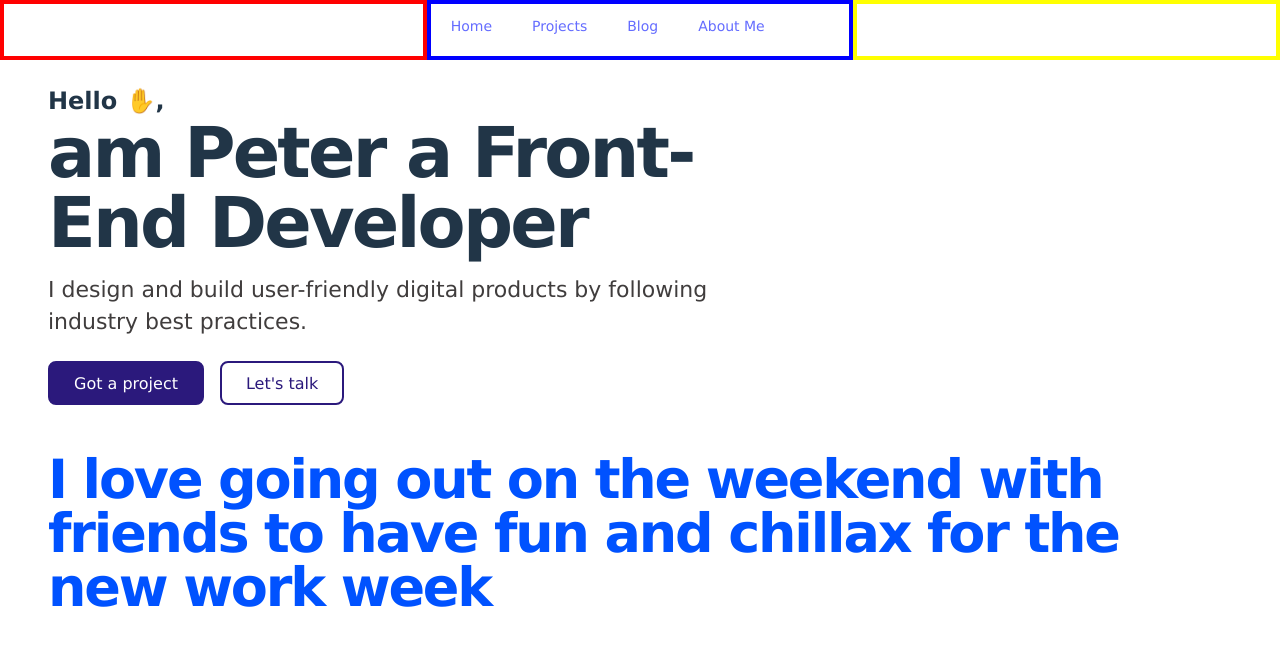
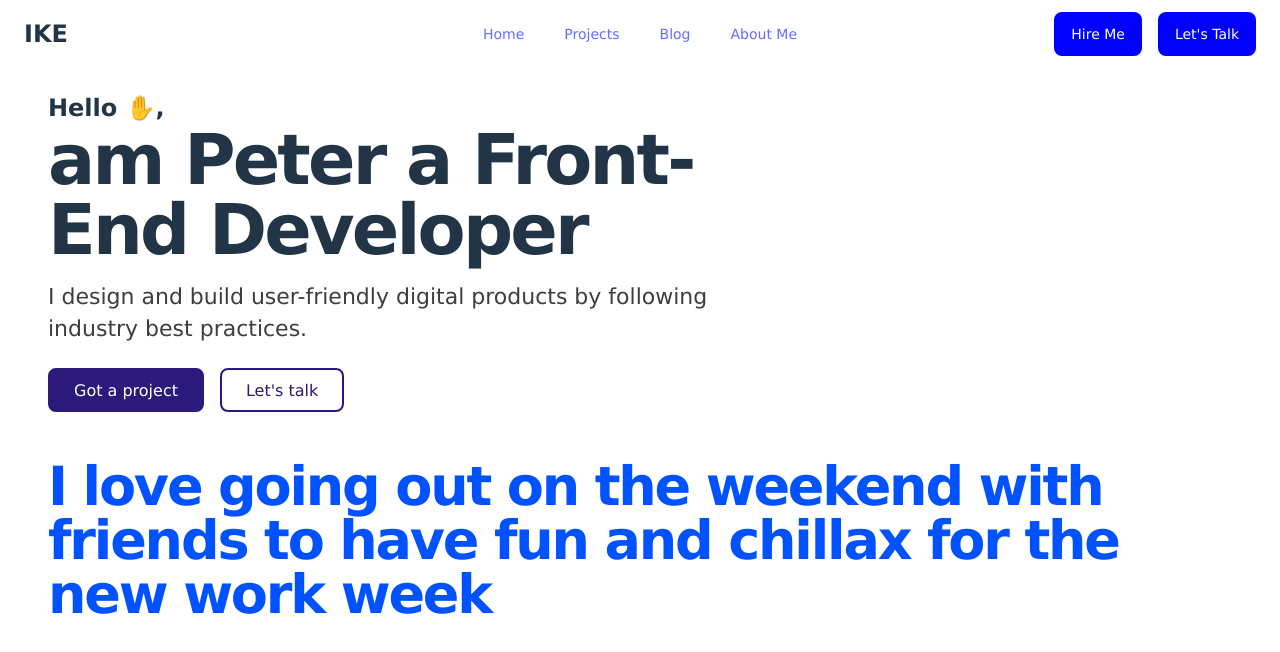
Before and after one commit to ikembakwem/portfolio-project, a React (Vite) app: page / in a window 1280 px wide. Shown: the top 652 px of the page. Built offline with nearby package versions, Linux system fonts and the light colour scheme.

Commit message:
Added Button componnts

```diff
--- /dev/null
+++ b/src/components/Button.tsx
@@ -0,0 +1,29 @@
+import styled from "@emotion/styled";
+import {
+  ComponentProps,
+  ReactNode,
+  forwardRef,
+} from "react";
+
+interface ButtonProps extends ComponentProps<"button"> {
+  children: ReactNode;
+}
+
+export const Button = ({
+  children,
+  ...rest
+}: ButtonProps) => (
+  <ButtonStyles {...rest}>{children}</ButtonStyles>
+);
+
+const ButtonStyles = styled.button`
+  display: inline-flex;
+  align-items: center;
+  justify-content: center;
+  padding: 0.5rem 1rem;
+  height: 44px;
+  border-radius: 0.5rem;
+  font-size: 0.875rem;
+  background-color: blue;
+  color: #fff;
+`;
--- a/src/components/Header.tsx
+++ b/src/components/Header.tsx
@@ -1,36 +1,47 @@
 import styled from "@emotion/styled";
 import { Navigations } from "./Navigations";
+import { Button } from "./Button";
 
 export const Header = () => {
   return (
     <HeaderStyles>
-      <LogoContainer />
+      <LogoContainer>
+        <h2>IKE</h2>
+      </LogoContainer>
       <NavContainer>
         <Navigations />
       </NavContainer>
-      <CTAContainer />
+      <CTAContainer>
+        <Button>Hire Me</Button>
+        <Button>Let's Talk</Button>
+      </CTAContainer>
     </HeaderStyles>
   );
 };
 
 const LogoContainer = styled.div`
-  border: 4px solid red;
   flex: 1;
-  height: 60px;
+  display: flex;
+  align-items: center;
 `;
 
 const NavContainer = styled.div`
-  border: 4px solid blue;
   flex: 1;
-  height: 60px;
+  display: flex;
+  align-items: center;
+  justify-content: center;
 `;
 
 const CTAContainer = styled.div`
-  border: 4px solid yellow;
   flex: 1;
-  height: 60px;
+  display: flex;
+  gap: 1rem;
+  justify-content: flex-end;
+  align-items: center;
 `;
 
 const HeaderStyles = styled.header`
   display: flex;
+  padding: 0.75rem 1.5rem;
+  height: 67px;
 `;
```
